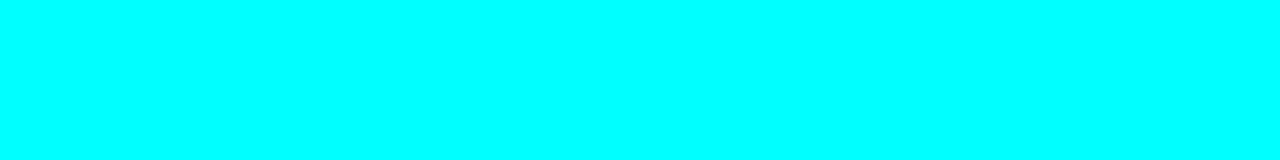
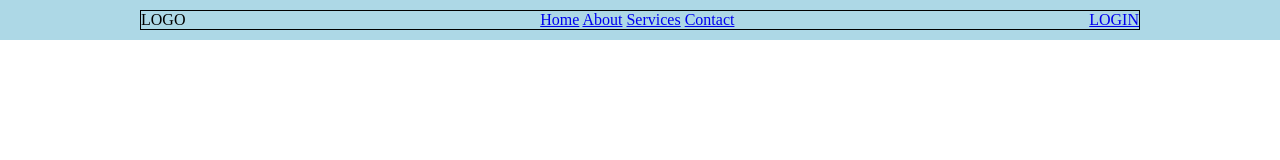
Before and after one commit to Francesco-Leoni-Pro/htmlcss-struttura-discord, a plain HTML site: page index.html in a window 1280 px wide. Drawn offline with Linux system fonts and the light colour scheme.

Commit message:
feat: struttura header e style css

```diff
--- a/css/style.css
+++ b/css/style.css
@@ -6,8 +6,27 @@ box-sizing: border-box;
 }
 /* RESET */
 
+/* DEBUG
+body {background-color: aqua;}
 /* DEBUG */
-body {
-    background-color: aqua;
+
+.header {
+    background-color: lightblue;
+    padding: 10px 0;
+    text-align: center;
 }
-/* DEBUG */
+
+/* UTILITY */
+.container {
+    width: 80%;
+    max-width: 1000px;
+    margin: 0 auto;
+    border: 1px solid black;
+}
+/* UTILITY */
+
+.header-inner {
+    display: flex;
+    justify-content: space-between;
+    align-items: center;
+}
--- a/index.html
+++ b/index.html
@@ -7,7 +7,25 @@
     <link rel="stylesheet" href="css/style.css">
 </head>
 <body>
-    <header>
+    <header class="header">
+        <div class="container">
+            <div class="header-inner">
+                <div class="header-logo">LOGO</div>
+                <nav class="nav">
+                    <a class="nav-link" href="#">Home</a>
+                    <a class="nav-link" href="#">About</a>
+                    <a class="nav-link" href="#">Services</a>
+                    <a class="nav-link" href="#">Contact</a>
+                </nav>
+                <div>
+                <nav>
+                <a class="nav-link" href="#">LOGIN</a>
+                </nav>
+                </div>
+            </div>
+
+        </div>
+
 
     </header>
 
```
Also changed, not shown: 1 other file.
